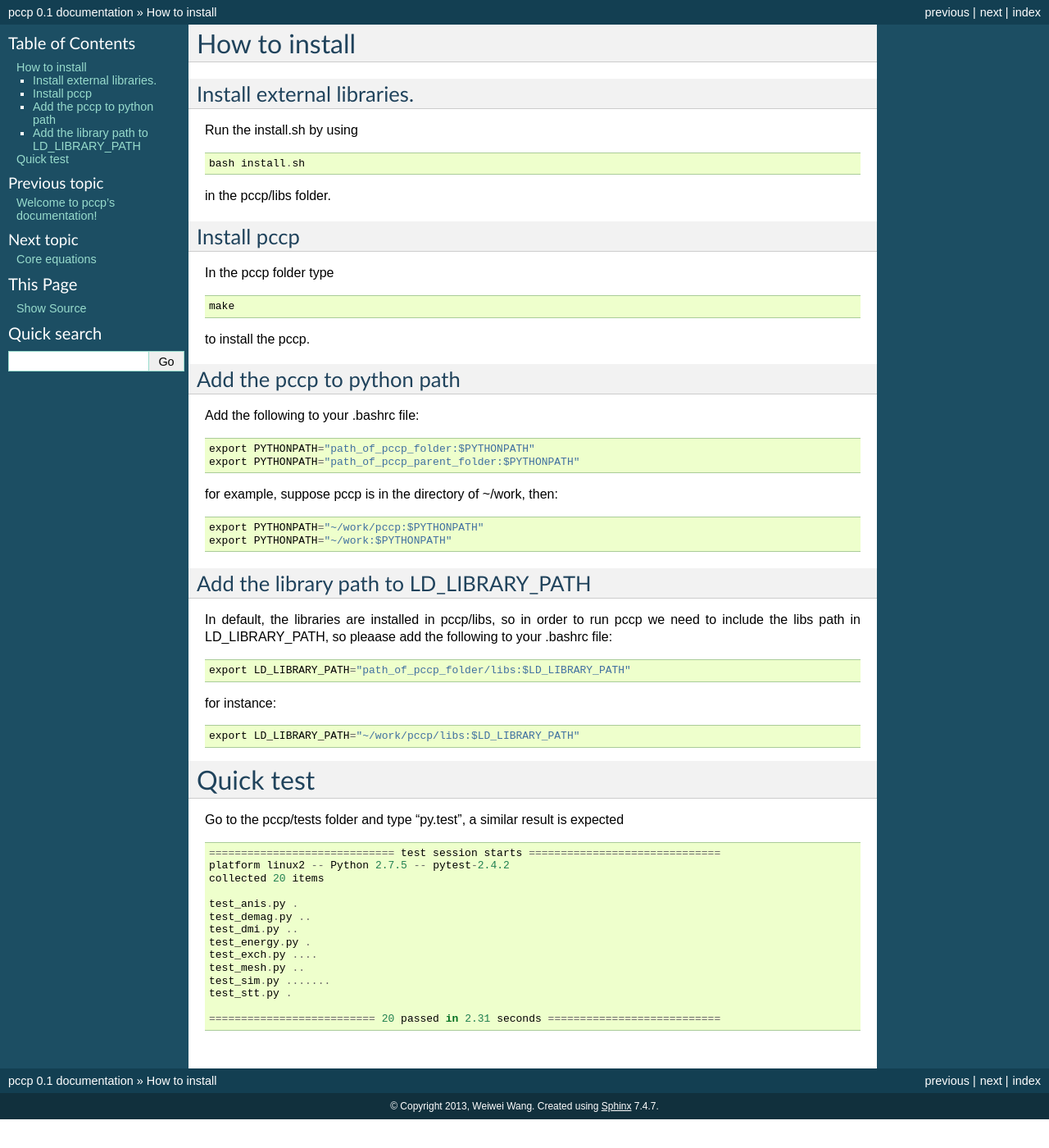
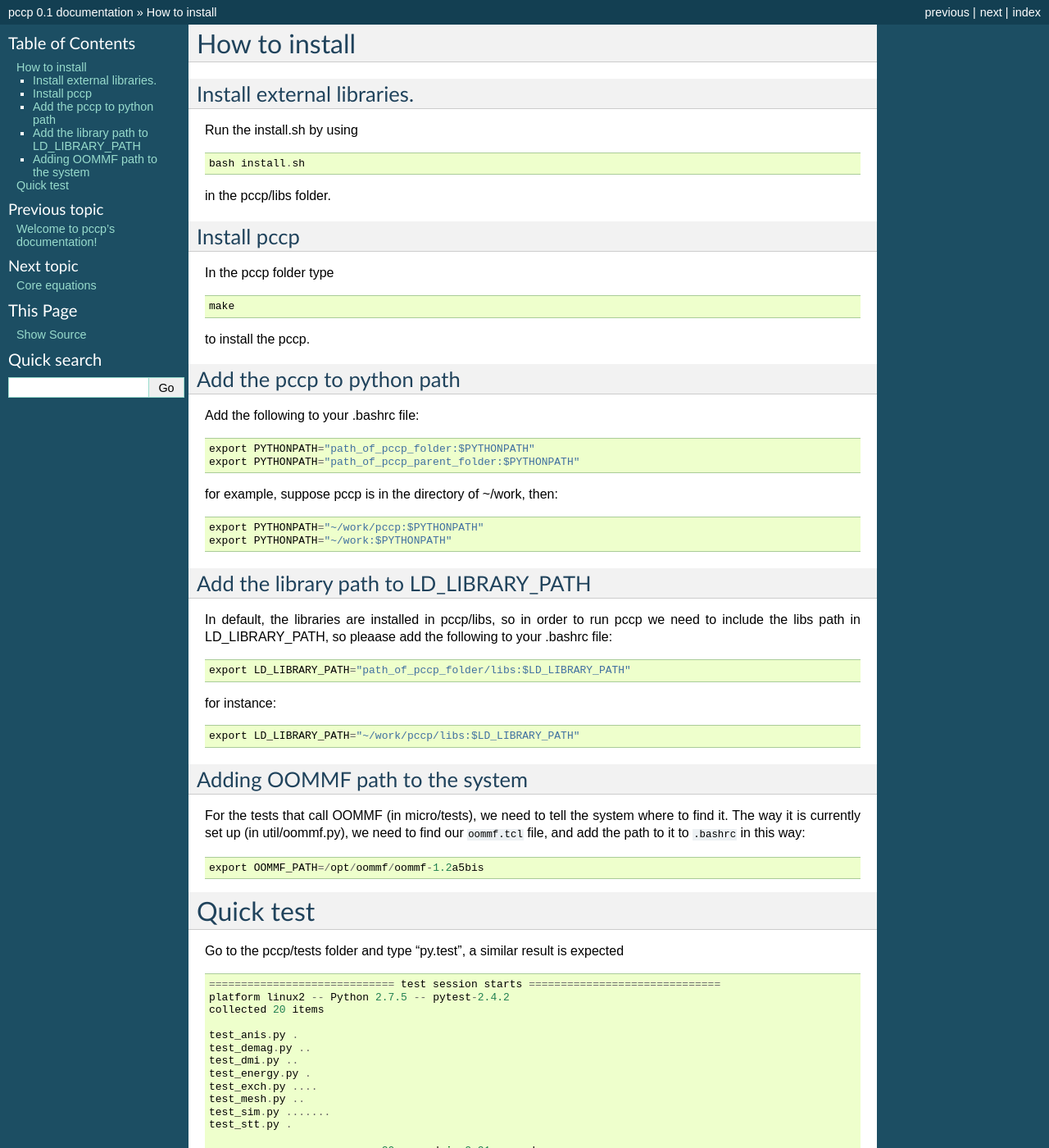
Before and after one commit to computationalmodelling/fidimag, a Sphinx documentation site: the page built from doc/install.rst, in a window 1280 px wide and 1400 px high. Shown: the whole window at 82% size. Built offline with Sphinx 7.4.7, drawn with Linux system fonts in a browser that asks for light colours; formulas are drawn with MathJax 3.

Commit message:
Adding note on how to specify where OOMMF is installed (to make micro/tests) pass.

```diff
--- a/doc/install.rst
+++ b/doc/install.rst
@@ -44,6 +44,15 @@ for instance::
   export LD_LIBRARY_PATH="~/work/pccp/libs:$LD_LIBRARY_PATH"
 
 
+Adding OOMMF path to the system
+-------------------------------
+
+For the tests that call OOMMF (in micro/tests), we need to tell the system where to
+find it. The way it is currently set up (in util/oommf.py), we need to
+find our ``oommf.tcl`` file, and add the path to it to ``.bashrc`` in this way::
+
+  export OOMMF_PATH=/opt/oommf/oommf-1.2a5bis
+
 
 
 Quick test
```
